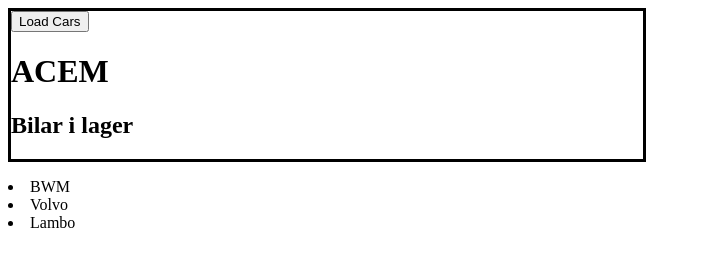
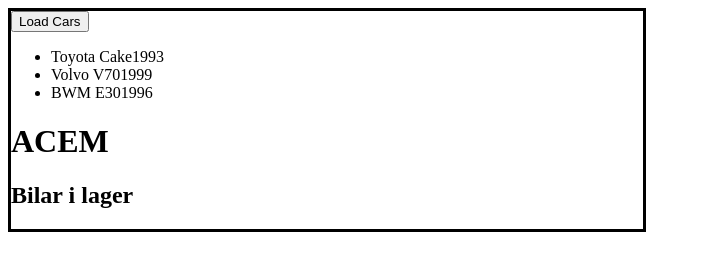
Before and after one commit to Enokek/U220930, a plain HTML site: page index.html in a window 1280 px wide. Both pictures are taken after a click on the button "Load Cars". Shown: the whole page, without its empty margins (0-701 px from the left). Drawn offline with Linux system fonts and the light colour scheme.

Commit message:
Finished the forEach loop

```diff
--- a/app.js
+++ b/app.js
@@ -11,7 +11,7 @@ const anka = new XMLHttpRequest ();
         anka.send();
 
 
-LoadCars = () => {carsList.hidden = false};
+
 
 header.onload = () => {
 
@@ -25,7 +25,20 @@ header.onload = () => {
         }
         };
 
+LoadCars = () => {
+    var UlList = document.getElementById('carList');
+    UlList.innerHTML ='';
+    var carInfo = JSON.parse(anka.responseText);
 
+    carInfo.cars.forEach(cars => {
+        var ListofCars = document.createElement('li')
+        ListofCars.innerHTML = (`${cars.brand} ${cars.model }${cars.year}`)
+        UlList.appendChild(ListofCars)
+
+    });
+
+}
+ /*
 anka.onload = () => {
     var cars = JSON.parse(anka.responseText);
     var list = document.createElement("ul");
@@ -38,3 +51,4 @@ anka.onload = () => {
             }
 
         }
+*/
--- a/cars.json
+++ b/cars.json
@@ -1,2 +1,21 @@
+{
+"cars" : [
 
-{"car1":"BWM", "car2":"Volvo", "car3": "Lambo"}
+{
+    "brand": "Toyota",
+    "model": "Cake",
+    "year": "1993"
+},
+{
+    "brand": "Volvo",
+    "model": "V70",
+    "year": "1999"
+},
+{
+    "brand": "BWM",
+    "model": "E30",
+    "year": "1996"
+}
+
+]
+}
```
Also changed, not shown: index.html (+1 -2 lines).
